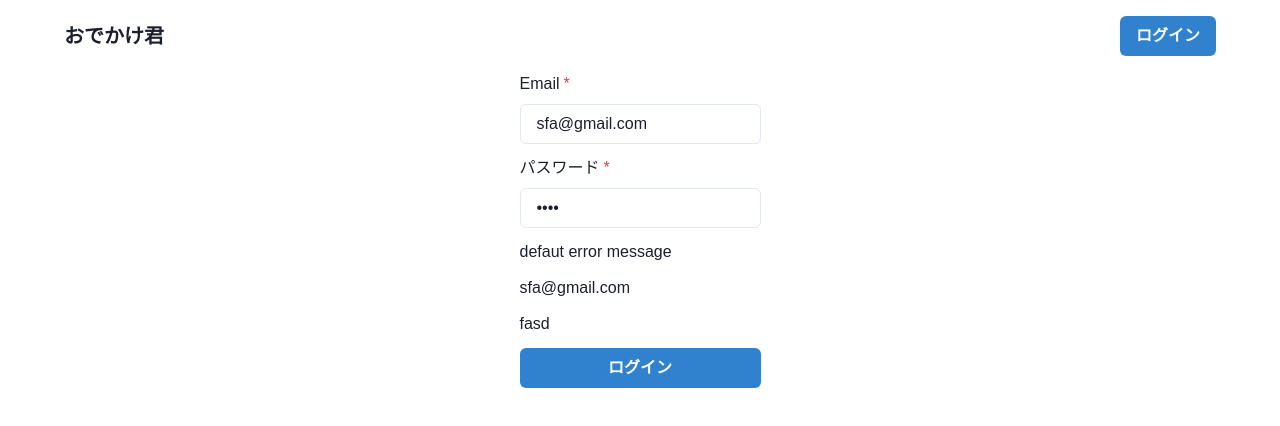
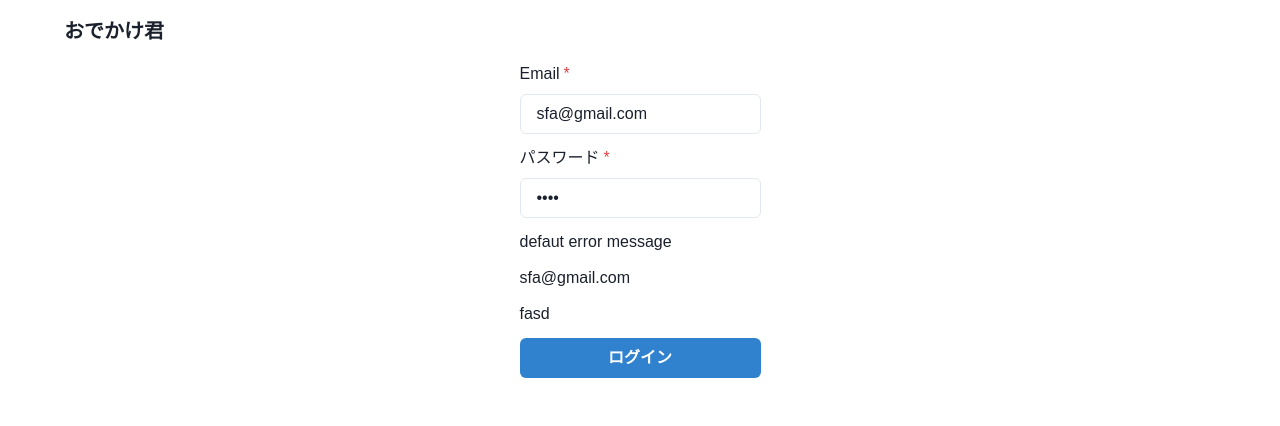
Before and after one commit to TakehikoEsaka/odekakekun, a React (Create React App) app in the folder project/frontend/: page /login in a window 1280 px wide. Shown: the top 426 px of the page. Built offline with nearby package versions, Linux system fonts and the light colour scheme.

Commit message:
ページごとにheaderを分ける

```diff
--- a/project/frontend/src/RouteConfig.tsx
+++ b/project/frontend/src/RouteConfig.tsx
@@ -1,13 +1,19 @@
 import { Home } from "./pages/Home";
 import { Login } from "./pages/Login";
-import { Header } from "./components/Header";
+import { TopHeader } from "./components/TopHeader";
+import { LoginHeader } from "./components/LoginHeader";
 import { NotFound } from "./pages/NotFound";
 import { Route, BrowserRouter, Routes } from "react-router-dom";
 
 export const RouteConfig = () => {
   return (
     <BrowserRouter>
-      <Header />
+      <Routes>
+        <Route index element={<TopHeader />} />
+        <Route path="login" element={<LoginHeader />} />
+        <Route path="home" element={<TopHeader />} />
+        <Route path="*" element={<TopHeader />} />
+      </Routes>
       <Routes>
         <Route index element={<Home />} />
         <Route path="login" element={<Login />} />
--- /dev/null
+++ b/project/frontend/src/components/LoginHeader.tsx
@@ -0,0 +1,20 @@
+import { Box, Flex, Spacer, Button, useMediaQuery } from "@chakra-ui/react";
+import { Link } from "react-router-dom";
+
+export const LoginHeader = () => {
+  const [isLargerThanLG] = useMediaQuery("(min-width: 62em)");
+  return (
+    <Flex
+      as="header"
+      align="center"
+      justify="space-between"
+      p={4}
+      px={isLargerThanLG ? "16" : "6"}
+    >
+      <Box fontWeight="bold" fontSize="xl">
+        <Link to="/">おでかけ君</Link>
+      </Box>
+      <Spacer />
+    </Flex>
+  );
+};
--- /dev/null
+++ b/project/frontend/src/components/TopHeader.tsx
@@ -0,0 +1,23 @@
+import { Box, Flex, Spacer, Button, useMediaQuery } from "@chakra-ui/react";
+import { Link } from "react-router-dom";
+
+export const TopHeader = () => {
+  const [isLargerThanLG] = useMediaQuery("(min-width: 62em)");
+  return (
+    <Flex
+      as="header"
+      align="center"
+      justify="space-between"
+      p={4}
+      px={isLargerThanLG ? "16" : "6"}
+    >
+      <Box fontWeight="bold" fontSize="xl">
+        <Link to="/">おでかけ君</Link>
+      </Box>
+      <Spacer />
+      <Button colorScheme="blue" variant="solid">
+        <Link to="login">ログイン</Link>
+      </Button>
+    </Flex>
+  );
+};
```
